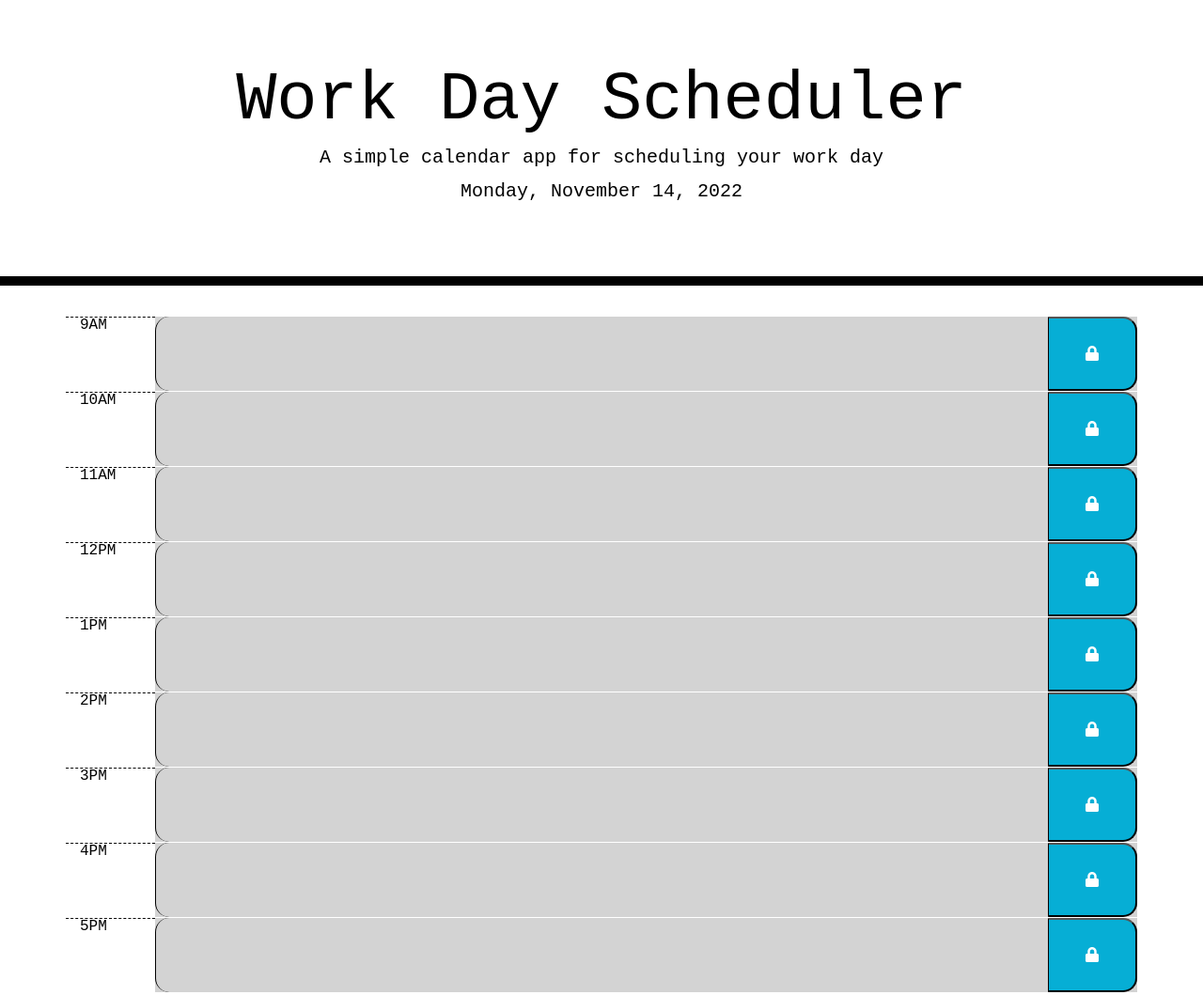
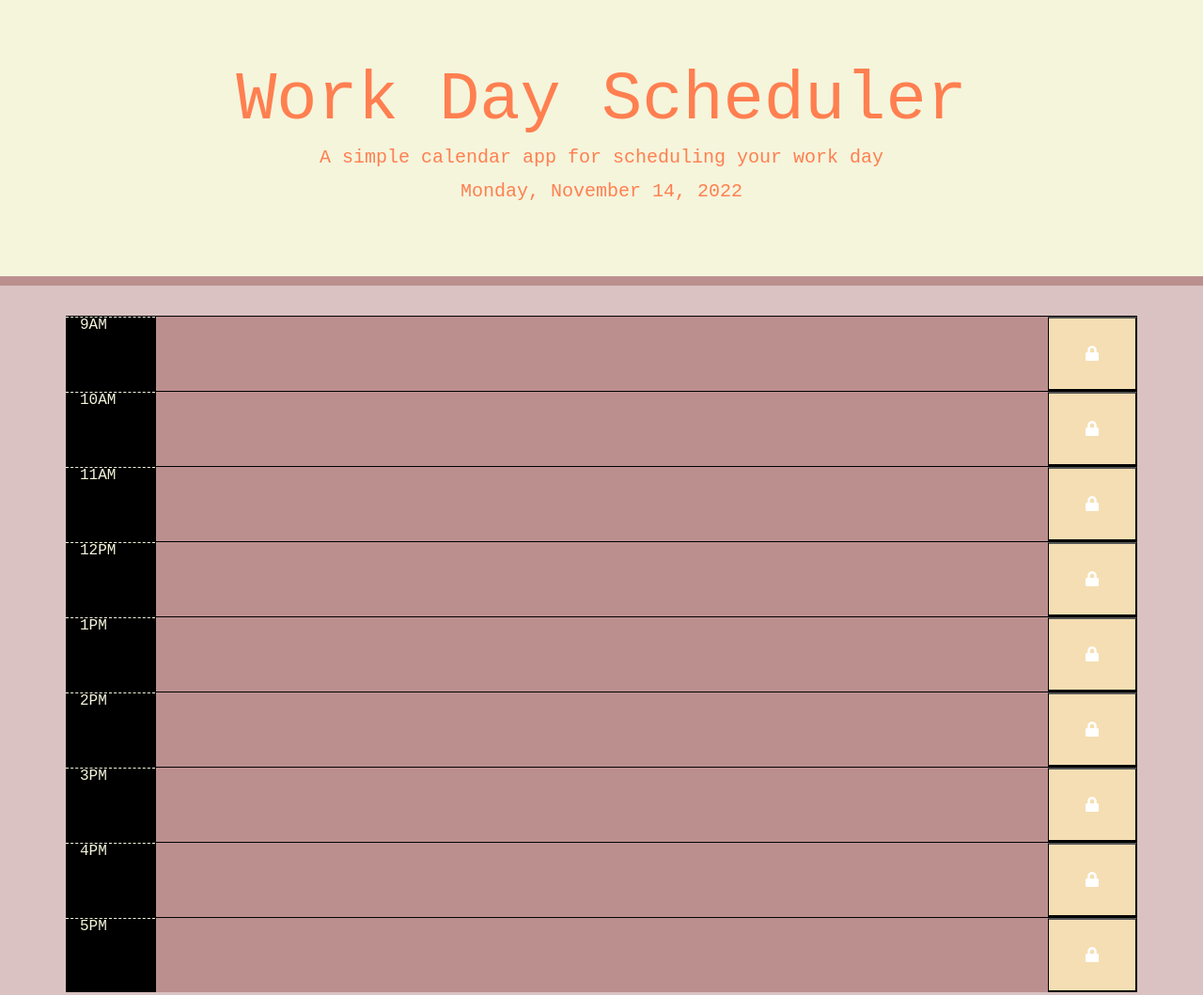
Before and after one commit to kirchnerdev22/Day-to-day-work-planner, a plain HTML site: page index.html in a window 1280 px wide. Shown: the top 1059 px of the page at 94% size. Drawn offline with nearby package versions, Linux system fonts and the light colour scheme.

Commit message:
color-changes

```diff
--- a/style.css
+++ b/style.css
@@ -2,6 +2,7 @@ body {
   font-family: monospace;
   font-size: 16px;
   line-height: 1;
+  background-color: #dac2c2;
 }
 
 textarea {
@@ -16,9 +17,10 @@ textarea {
 .jumbotron {
   text-align: center;
   background-color: transparent;
-  color: black;
+  color:coral;
   border-radius: 0;
-  border-bottom: 10px solid black;
+  border-bottom: 10px solid rosybrown;
+  background-color: beige;
 }
 
 .description {
@@ -27,41 +29,38 @@ textarea {
 
 .time-block {
   text-align: center;
-  border-radius: 15px;
 }
 
 .row {
   white-space: pre-wrap;
   height: 80px;
-  border-top: 1px solid white;
+  border-top: 1px solid black;
 }
 
 .hour {
-  background-color: #ffffff;
-  color: #000000;
-  border-top: 1px dashed #000000;
+  background-color: black;
+  color: beige;
+  border-top: 1px dashed beige;
 }
 
 .past {
-  background-color: #d3d3d3;
+  background-color: rosybrown;
   color: white;
 }
 
 .present {
-  background-color: #ff6961;
-  color: white;
+  background-color: beige;
+  color: black;
 }
 
 .future {
-  background-color: #77dd77;
+  background-color: burlywood;
   color: white;
 }
 
 .saveBtn {
   border-left: 1px solid black;
-  border-top-right-radius: 15px;
-  border-bottom-right-radius: 15px;
-  background-color: #06aed5;
+  background-color:wheat;
   color: white;
 }
 
```
